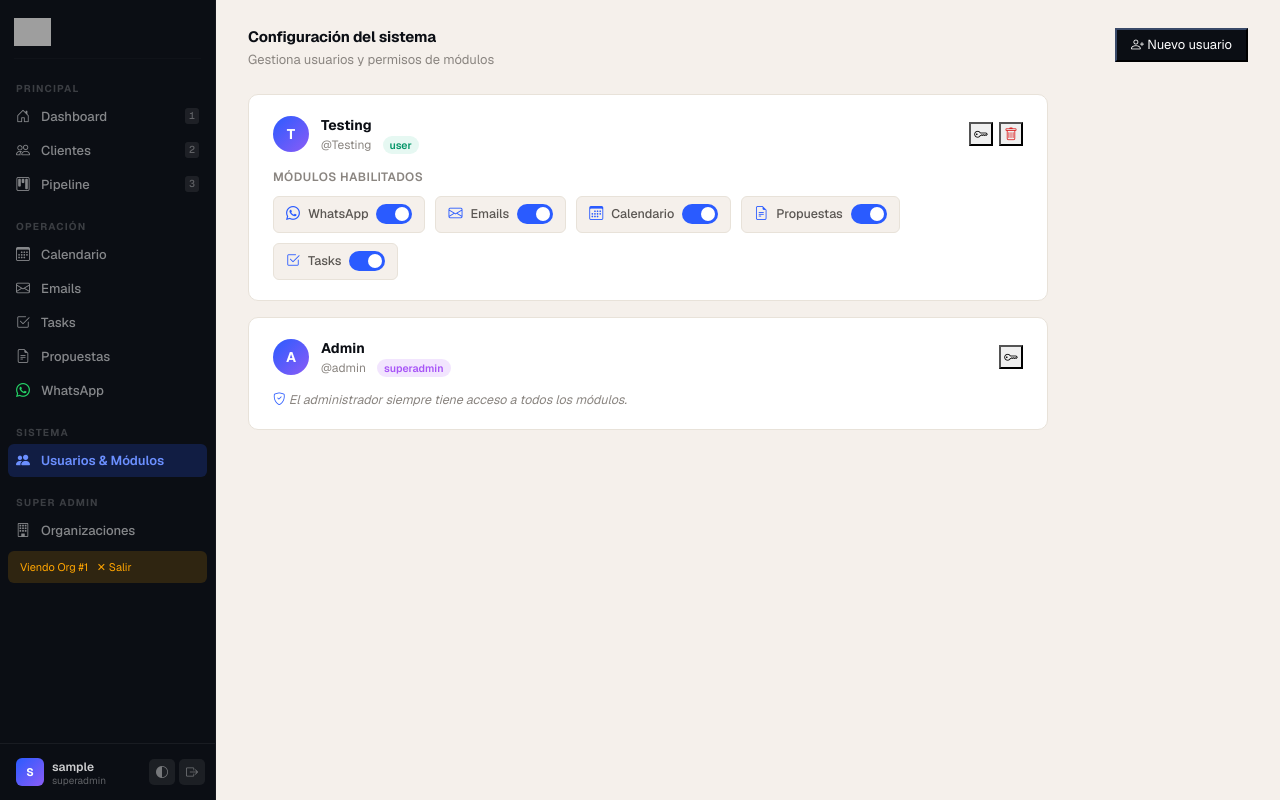
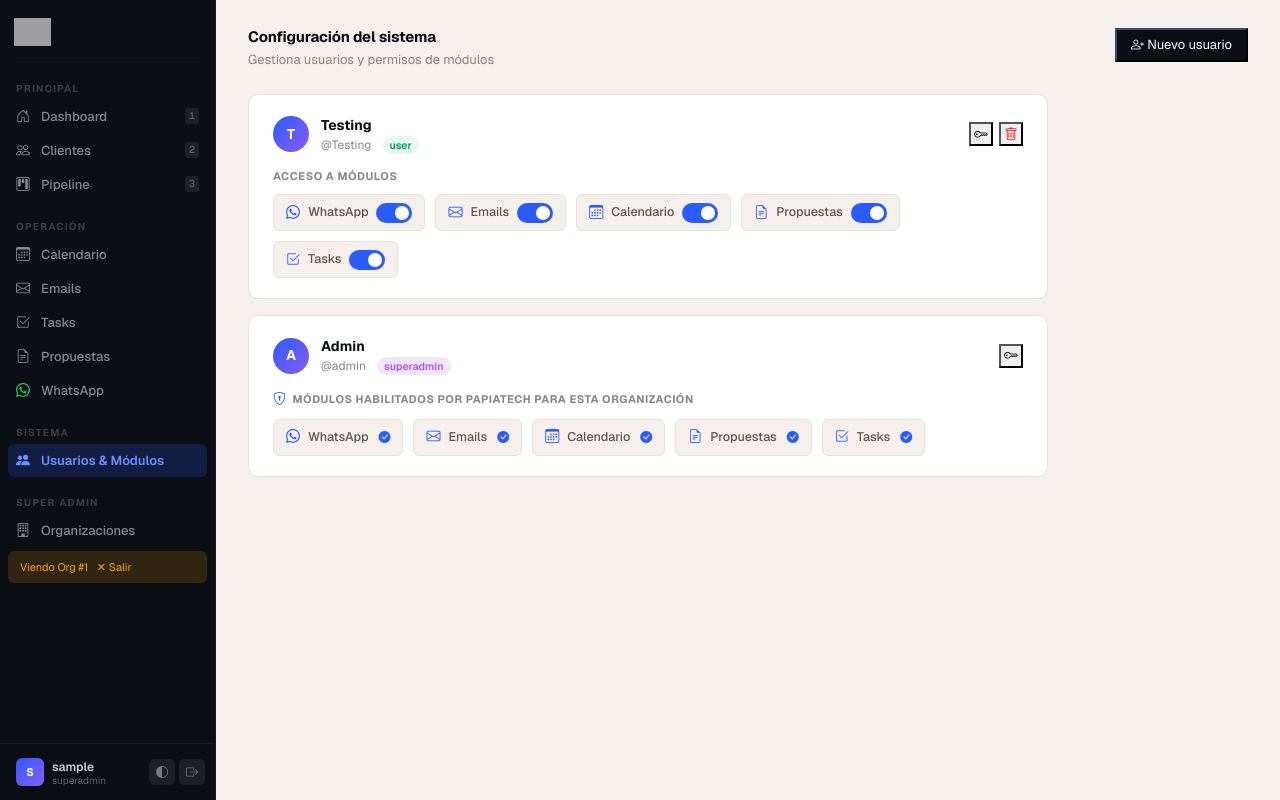
Before and after one commit to henmartin2005/CRMnewPapiaTech, a Flask app: page /admin/settings in a window 1280 px wide. Run offline with Flask 3, Linux system fonts and the light colour scheme; the visitor is signed in with stand-in values (Sample User, id 1); data comes from the database, SQL or seed files in the repository; data that the repository does not hold is empty; some web fonts are replaced; grey boxes are pictures that could not be loaded.

Commit message:
Enforce correct module permission hierarchy
- Admin/superadmin cards in Usuarios & Módulos now show org-enabled
  modules as read-only badges (set by PapiaTech) — no toggles
- User cards keep toggles but only for org-enabled modules
- Clear UX: shield icon + "Módulos habilitados por PapiaTech" label
  differentiates what was granted vs what admin assigns to users
- If org has no modules enabled: shows message to contact PapiaTech

Co-Authored-By: Claude Sonnet 4.6 <noreply@anthropic.com>

```diff
--- a/papia-crm/routes/admin.py
+++ b/papia-crm/routes/admin.py
@@ -45,18 +45,20 @@ def settings():
         ).fetchall()
         modules_by_user[u['id']] = {r['module']: r['enabled'] for r in rows}
 
-    # Only show modules enabled at org level
-    org_mod_rows  = db.execute(
-        "SELECT module, enabled FROM org_modules WHERE org_id=? AND enabled=1", (org_id,)
+    # Modules enabled at org level (set by PapiaTech superadmin)
+    org_mod_rows    = db.execute(
+        "SELECT module FROM org_modules WHERE org_id=? AND enabled=1", (org_id,)
     ).fetchall()
-    org_enabled   = {r['module'] for r in org_mod_rows}
-    visible_mods  = [(k, l, i) for k, l, i in ALL_MODULES if k in org_enabled]
+    org_enabled_set = {r['module'] for r in org_mod_rows}
+    # Tuples for template rendering — only org-enabled modules
+    org_modules_display = [(k, l, i) for k, l, i in ALL_MODULES if k in org_enabled_set]
 
     db.close()
     return render_template('admin/settings.html',
         users=users,
         modules_by_user=modules_by_user,
-        all_modules=visible_mods,
+        all_modules=org_modules_display,   # for user-level toggles
+        org_modules=org_modules_display,   # read-only display for admin cards
     )
 
 
--- a/papia-crm/templates/admin/settings.html
+++ b/papia-crm/templates/admin/settings.html
@@ -85,14 +85,34 @@ input:checked + .mod-slider:before { transform:translateX(16px); }
     </div>
 
     {% if user.role in ('admin', 'superadmin') %}
-    <div style="font-size:12.5px;color:var(--c-text-3);font-style:italic;">
-      <i class="bi bi-shield-check" style="color:var(--c-accent);"></i>
-      El administrador siempre tiene acceso a todos los módulos.
+    <!-- Admin: read-only view of org-enabled modules (set by PapiaTech) -->
+    <div style="font-size:11px;font-weight:700;color:var(--c-text-3);text-transform:uppercase;
+                letter-spacing:.05em;margin-bottom:10px;display:flex;align-items:center;gap:6px;">
+      <i class="bi bi-shield-lock" style="color:var(--c-accent);font-size:13px;"></i>
+      Módulos habilitados por PapiaTech para esta organización
+    </div>
+    <div class="mod-grid">
+      {% if org_modules %}
+        {% for mod_key, mod_label, mod_icon in org_modules %}
+        <div class="mod-item" style="opacity:1;cursor:default;">
+          <i class="bi {{ mod_icon }}" style="font-size:14px;color:var(--c-accent);"></i>
+          <span>{{ mod_label }}</span>
+          <i class="bi bi-check-circle-fill" style="font-size:12px;color:var(--c-accent);margin-left:2px;"></i>
+        </div>
+        {% endfor %}
+      {% else %}
+        <span style="font-size:12.5px;color:var(--c-text-3);font-style:italic;">
+          Ningún módulo habilitado aún. Contacta a PapiaTech.
+        </span>
+      {% endif %}
     </div>
     {% else %}
-    <div style="font-size:12px;font-weight:600;color:var(--c-text-3);text-transform:uppercase;letter-spacing:.04em;margin-bottom:10px;">
-      Módulos habilitados
+    <!-- User: toggles restricted to org-enabled modules -->
+    <div style="font-size:11px;font-weight:700;color:var(--c-text-3);text-transform:uppercase;
+                letter-spacing:.05em;margin-bottom:10px;">
+      Acceso a módulos
     </div>
+    {% if all_modules %}
     <div class="mod-grid">
       {% for mod_key, mod_label, mod_icon in all_modules %}
       {% set is_enabled = modules_by_user.get(user.id, {}).get(mod_key, 0) %}
@@ -108,6 +128,11 @@ input:checked + .mod-slider:before { transform:translateX(16px); }
       </div>
       {% endfor %}
     </div>
+    {% else %}
+    <span style="font-size:12.5px;color:var(--c-text-3);font-style:italic;">
+      Tu organización no tiene módulos habilitados. Contacta a PapiaTech.
+    </span>
+    {% endif %}
     {% endif %}
   </div>
   {% endfor %}
```
